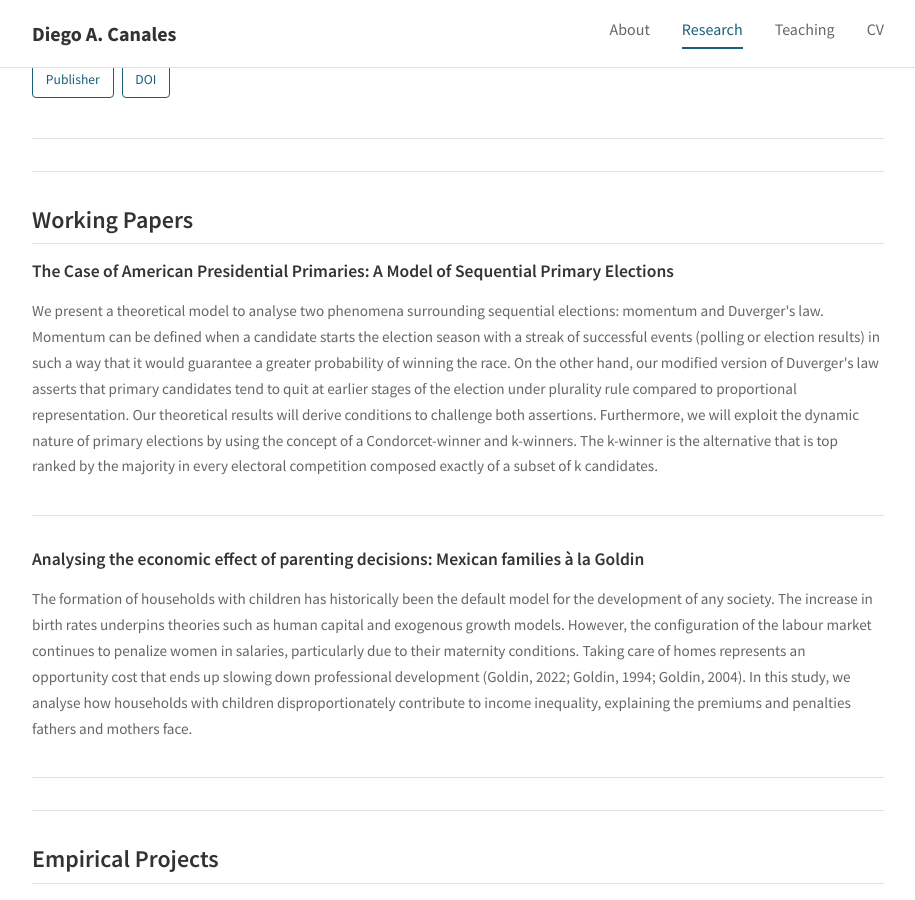
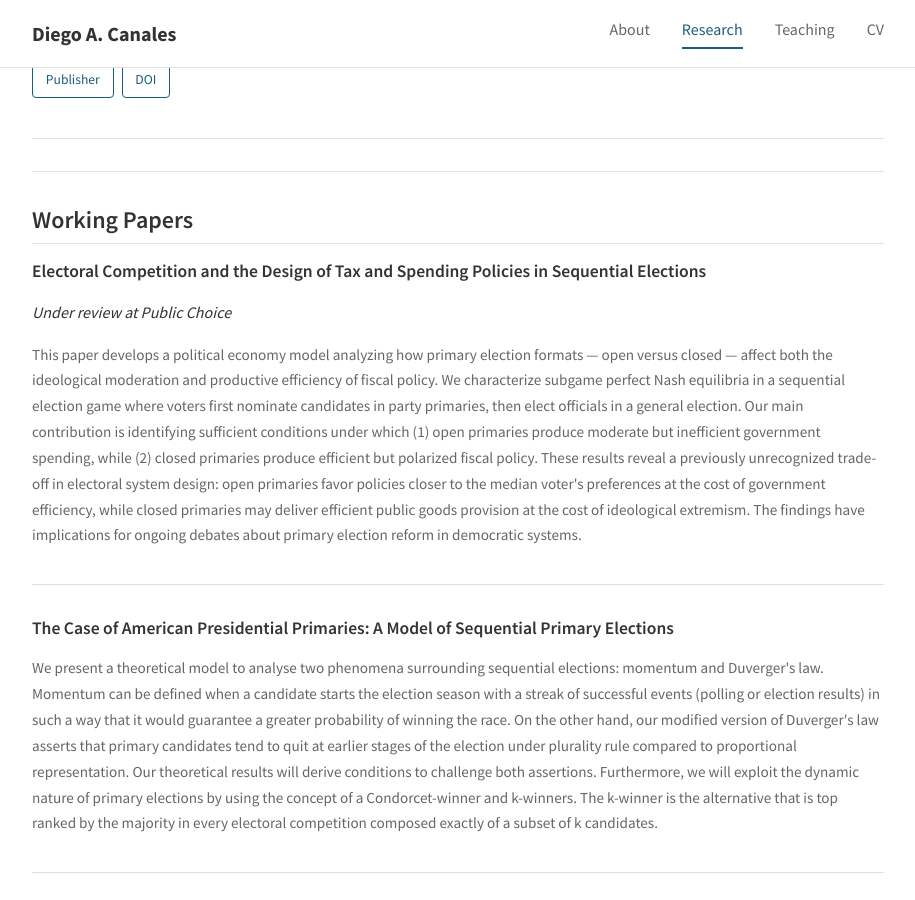
Before and after one commit to diegoacanales/diegoacanales.github.io, a Jekyll site: the page built from research.md, in a window 1280 px wide and 900 px high, scrolled down 454 px. Shown: the whole window, without its empty margins (182-1097 px from the left). Built offline with Jekyll 4.4.1, drawn with Linux system fonts in a browser that asks for light colours; some web fonts are replaced.

Commit message:
Add Public Choice working paper with full abstract
Co-Authored-By: Claude Sonnet 4.6 <noreply@anthropic.com>

```diff
--- a/research.md
+++ b/research.md
@@ -30,6 +30,24 @@ permalink: /research/
 ---
 
 ## Working Papers
+
+<div class="publication">
+  <h3>Electoral Competition and the Design of Tax and Spending Policies in Sequential Elections</h3>
+  <p class="venue"><em>Under review at Public Choice</em></p>
+  <p class="abstract">
+    This paper develops a political economy model analyzing how primary election formats — open
+    versus closed — affect both the ideological moderation and productive efficiency of fiscal
+    policy. We characterize subgame perfect Nash equilibria in a sequential election game where
+    voters first nominate candidates in party primaries, then elect officials in a general
+    election. Our main contribution is identifying sufficient conditions under which (1) open
+    primaries produce moderate but inefficient government spending, while (2) closed primaries
+    produce efficient but polarized fiscal policy. These results reveal a previously unrecognized
+    trade-off in electoral system design: open primaries favor policies closer to the median
+    voter's preferences at the cost of government efficiency, while closed primaries may deliver
+    efficient public goods provision at the cost of ideological extremism. The findings have
+    implications for ongoing debates about primary election reform in democratic systems.
+  </p>
+</div>
 
 <div class="publication">
   <h3>The Case of American Presidential Primaries: A Model of Sequential Primary Elections</h3>
```
Also changed, not shown: _pages/research.md (+18 -0 lines).
